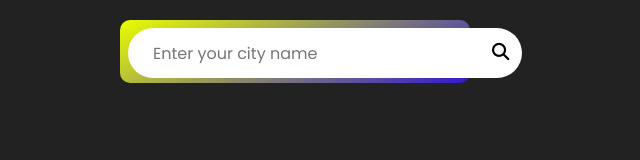
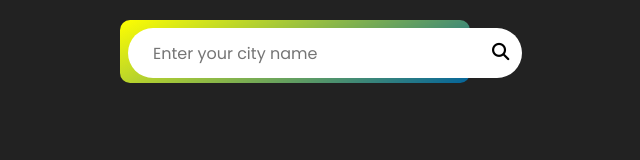
Before and after one commit to rakeshchd/Weather-App, a plain HTML site: page index.html in a window 1280 px wide. Shown: the whole page, without its empty margins (345-985 px from the left). Drawn offline with Linux system fonts and the light colour scheme.

Commit message:
Update style.css

```diff
--- a/style.css
+++ b/style.css
@@ -14,7 +14,7 @@ body{
 .card{
     width: 100%;
     max-width: 350px;
-    background: linear-gradient(154deg, #e9fe00, #3018d1);
+    background: linear-gradient(154deg, #ffff00, #03649c);
     color: #fff;
     margin: 20px auto 20px;
     border-radius: 10px;
```
